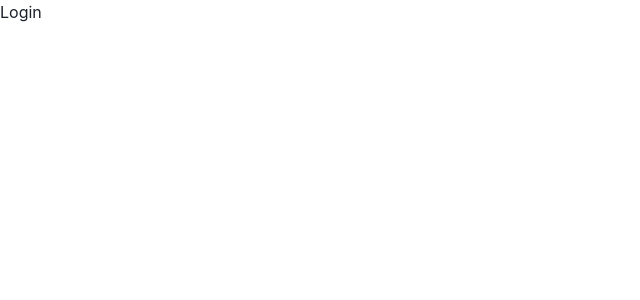
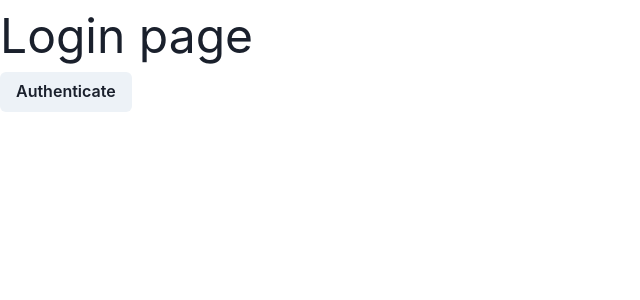
Before and after one commit to mattchx/pern-jwt-app, a React (Create React App) app in the folder client/: page /login in a window 1280 px wide. Shown: the top 300 px of the page, without its empty margins (0-640 px from the left). Built offline with nearby package versions, Linux system fonts and the light colour scheme.

Commit message:
simple logic for log in and log out with react router

```diff
--- a/client/src/App.js
+++ b/client/src/App.js
@@ -23,6 +23,10 @@ import Register from './components/Register';
 function App() {
   const [isAuthenticated, setIsAuthenticated] = useState(false);
 
+  const setAuth = (boolean) => {
+    setIsAuthenticated(boolean)
+  }
+
   return (
     <ChakraProvider theme={theme}>
       <Fragment>
@@ -33,7 +37,7 @@ function App() {
               path="/login"
               render={props =>
                 !isAuthenticated ? (
-                  <Login {...props} />
+                  <Login {...props} setAuth={setAuth}/>
                 ) : (
                   <Redirect to="/dashboard" />
                 )
@@ -44,7 +48,7 @@ function App() {
               path="/register"
               render={props =>
                 !isAuthenticated ? (
-                  <Register {...props} />
+                  <Register {...props} setAuth={setAuth}/>
                 ) : (
                   <Redirect to="/dashboard" />
                 )
@@ -55,7 +59,7 @@ function App() {
               path="/dashboard"
               render={props =>
                 isAuthenticated ? (
-                  <Dashboard {...props} />
+                  <Dashboard {...props} setAuth={setAuth}/>
                 ) : (
                   <Redirect to="/login" />
                 )
--- a/client/src/components/Dashboard.js
+++ b/client/src/components/Dashboard.js
@@ -1,11 +1,13 @@
-import React, {Fragment} from 'react'
+import React, { Fragment } from 'react';
+import { Button, Text } from '@chakra-ui/react';
 
-const Dashboard = () => {
-    return (
-        <Fragment>
-            Dashboard
-        </Fragment>
-    )
-}
+const Dashboard = ({ setAuth }) => {
+  return (
+    <Fragment>
+      <Text fontSize="5xl">Dashboard page</Text>
+      <Button onClick={() => setAuth(false)}>Log out</Button>
+    </Fragment>
+  );
+};
 
-export default Dashboard
+export default Dashboard;
--- a/client/src/components/Login.js
+++ b/client/src/components/Login.js
@@ -1,11 +1,12 @@
-import React, {Fragment} from 'react'
+import React, { Fragment } from 'react';
+import { Button, Text } from '@chakra-ui/react';
+const Login = ({setAuth}) => {
+  return (
+    <Fragment>
+      <Text fontSize="5xl">Login page</Text>
+      <Button onClick={()=>setAuth(true)}>Authenticate</Button>
+    </Fragment>
+  );
+};
 
-const Login = () => {
-    return (
-        <Fragment>
-            Login
-        </Fragment>
-    )
-}
-
-export default Login
+export default Login;
```
